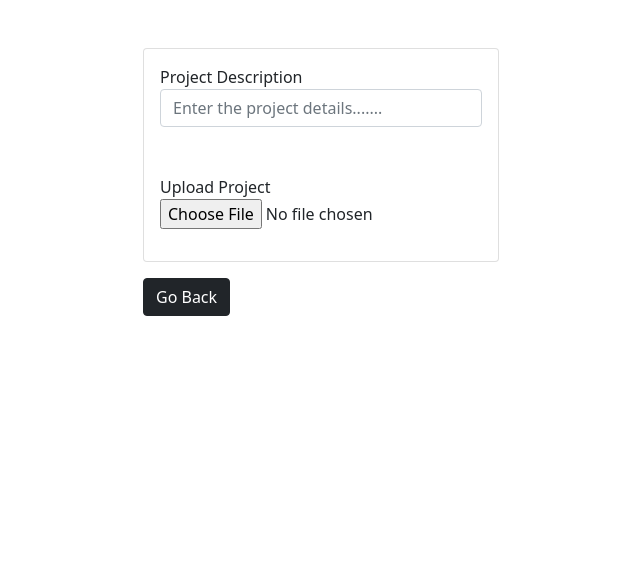
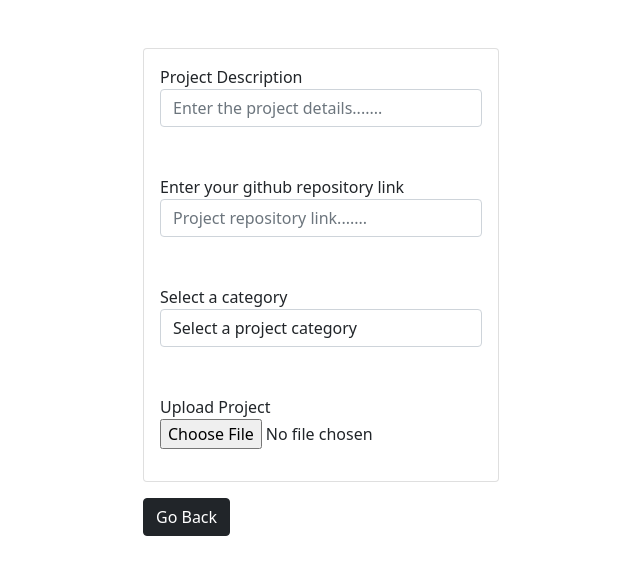
Before and after one commit to jacobrugano/projectsdjangoip3, a Django app: page /add/ in a window 1280 px wide. Shown: the top 575 px of the page, without its empty margins (319-959 px from the left). Run offline with Django 3.2, Linux system fonts and the light colour scheme.

Commit message:
Added code to display categories

```diff
--- a/gitprojects/templates/gitprojects/add.html
+++ b/gitprojects/templates/gitprojects/add.html
@@ -18,14 +18,32 @@
                         <div class="form-group  m-3">
                             <!-- m-3 to create margins from the card borders & from content below it-->
                           <label>Project Description</label>
-                          <input type="text" placeholder="Enter the project details......." class="form-control">
+                          <input name="description" type="text" placeholder="Enter the project details......." class="form-control">
+                        </div>
+                    </form>
+
+                    <form>
+                        <div class="form-group  m-3">
+                            <!-- m-3 to create margins from the card borders & from content below it-->
+                          <label> <a href="#"></a> Enter your github repository link</label>
+                          <input name="link" type="text" placeholder="Project repository link......." class="form-control">
+                        </div>
+                    </form>
+
+                    <form>
+                        <div class="form-group  m-3">
+                          <label> Select a category</label>
+                          <select name="category" class="form-control">
+                          <option value="none">Select a project category</option>
+                        </select>
                         </div>
                     </form>
 
                     <form>
                         <div class="form-group m-3">
+                         <!-- m-3 to create margins from the card borders & from content below it-->
                           <label>Upload Project</label>
-                          <input type="file" class="form-control-file">
+                          <input name="project" type="file" class="form-control-file">
                         </div>
                     </form>
                 </div>
```
